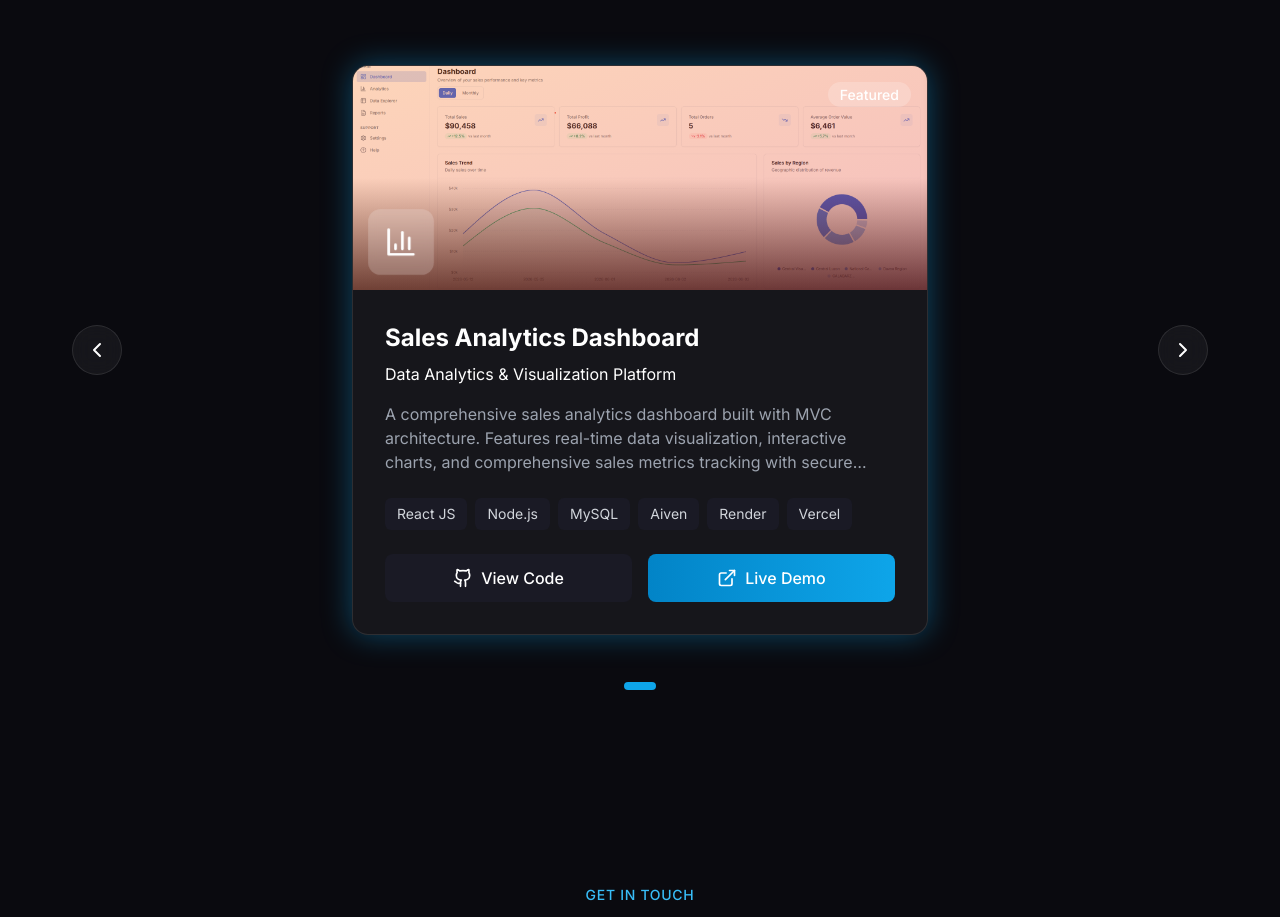
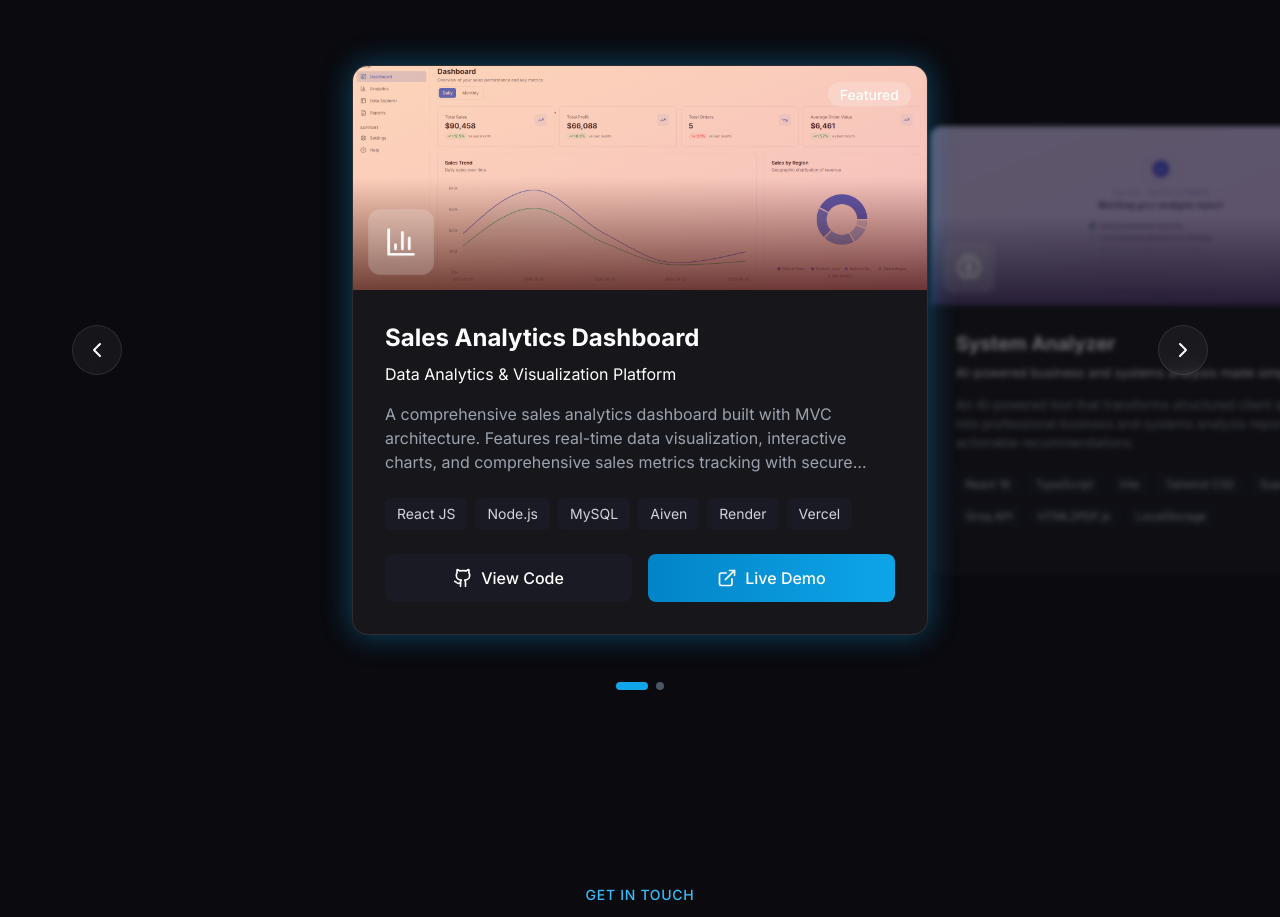
Before and after one commit to marchugue/my-portfolio, a React (Vite) app: page / in a window 1280 px wide. Shown: the part 1960-2877 px from the top of the page. Built offline with nearby package versions, Linux system fonts and the light colour scheme.

Commit message:
added a project

```diff
--- a/src/components/sections/Projects.jsx
+++ b/src/components/sections/Projects.jsx
@@ -1,6 +1,6 @@
 import { motion, useInView, AnimatePresence } from 'framer-motion';
 import { useRef, useState } from 'react';
-import { ChevronLeft, ChevronRight, Github, Radio, Cpu, Shield, ExternalLink, BarChart3 } from 'lucide-react';
+import { ChevronLeft, ChevronRight, Github, Radio, Cpu, Shield, ExternalLink, BarChart3, Brain } from 'lucide-react';
 
 const Projects = () => {
   const ref = useRef(null);
@@ -21,6 +21,29 @@ const Projects = () => {
       image: '/sale-picture.png',
       liveDemo: 'https://sales-production.vercel.app/',
       githubUrl: 'https://github.com/marchugue/sales_dashboard-source_code',
+    },
+    {
+      id: 2,
+      title: 'System Analyzer',
+      subtitle: 'AI-powered business and systems analysis made simple.',
+      description:
+        'An AI-powered tool that transforms structured client questionnaires into professional business and systems analysis reports with actionable recommendations.',
+      tech: [
+        'React 18',
+        'TypeScript',
+        'Vite',
+        'Tailwind CSS',
+        'Supabase',
+        'Groq API',
+        'HTML2PDF.js',
+        'LocalStorage'
+      ],
+      icon: Brain,
+      color: 'from-violet-500 to-purple-600',
+      accent: 'violet',
+      image: '/System_analyzer.jpg',
+      liveDemo: 'https://ai-system-analyzer.vercel.app/',
+      githubUrl: 'https://github.com/marchugue/ai-system-analyzer',
     },
   ];
 
```
Also changed, not shown: public/51b4558c-91f9-4c98-9fad-071371419f31.jpg (added), public/System_analyzer.jpg (added).
